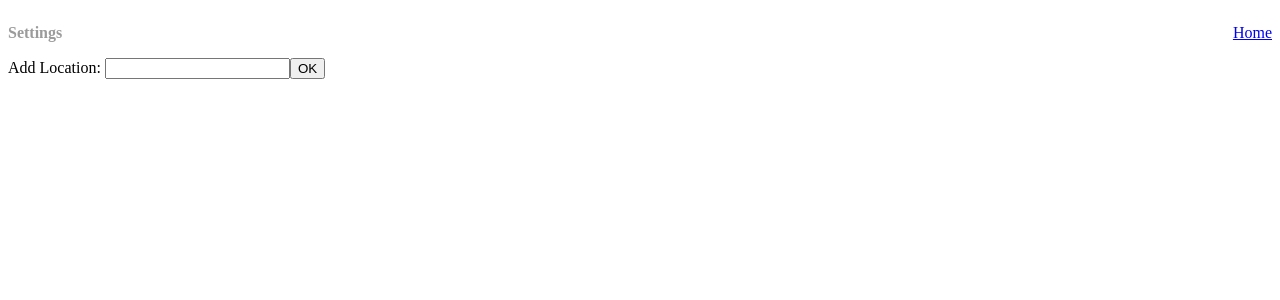
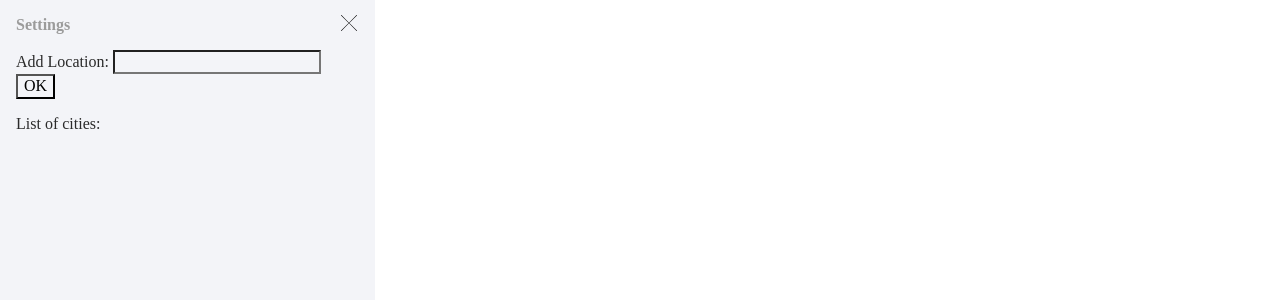
Before and after one commit to denshest/test-weather-widget, a Vue app: page /settings in a window 1280 px wide. Shown: the top 300 px of the page. Built offline with nearby package versions, Linux system fonts and the light colour scheme.

Commit message:
Add weather-card design

```diff
--- a/package.json
+++ b/package.json
@@ -9,6 +9,7 @@
   },
   "dependencies": {
     "core-js": "^3.6.5",
+    "normalize.css": "^8.0.1",
     "vue": "^3.0.0",
     "vue-router": "^4.0.0-0",
     "vuex": "^4.0.0-0"
--- a/src/App.vue
+++ b/src/App.vue
@@ -1,17 +1,20 @@
 <template>
   <Header/>
   <router-view/>
+  <SvgSprite/>
 </template>
 
 <script lang="ts">
-import {defineComponent} from "vue";
+  import {defineComponent} from "vue";
   import {MutationType} from "@/store/mutations/types";
   import store from "@/store"
   import Header from "@/components/Header.vue";
+  import SvgSprite from "@/components/SvgSprite.vue";
 
   export default defineComponent({
     name: "App",
     components: {
+      SvgSprite,
       Header
     },
     setup() {
@@ -19,3 +22,71 @@ import {defineComponent} from "vue";
     }
   })
 </script>
+
+
+<style lang="scss">
+  @import '~normalize.css';
+
+  *,
+  *:before,
+  *:after {
+    box-sizing: border-box;
+  }
+
+  html {
+    height: 100%;
+  }
+
+  body {
+    min-height: 100%;
+    margin: 0;
+    padding: 0;
+    background: #fff;
+    color: #2a2a2a;
+    position: relative;
+  }
+
+  input,
+  select,
+  button,
+  textarea {
+    appearance: none;
+    background: none;
+    outline: none;
+    &:hover,
+    &:focus,
+    &:active {
+      outline: none;
+      background: none;
+    }
+  }
+
+  select::-ms-expand,
+  input::-ms-clear,
+  input::-ms-reveal {
+    display: none;
+  }
+
+  input::-webkit-inner-spin-button,
+  input::-webkit-calendar-picker-indicator {
+    color: rgba(0, 0, 0, 0);
+    background-color: transparent;
+    -webkit-appearance: none;
+  }
+
+
+  body {
+    max-width: 375px;
+    max-height: 670px;
+    display: flex;
+    flex-direction: column;
+  }
+
+  #app {
+    width: 100%;
+    height: 100%;
+    flex-grow: 1;
+    padding: 0 16px 16px;
+    background-color: #f3f4f8;
+  }
+</style>
--- a/src/components/Header.vue
+++ b/src/components/Header.vue
@@ -1,13 +1,17 @@
 <template>
   <header class="header">
-    <p class="header__title">
+    <p class="header__title" v-if="currentRoute === 'settings'">
       Settings
     </p>
-    <router-link :to="{name: 'home'}" v-if="currentRoute !== 'home'">
-      Home
+    <router-link :to="{name: 'home'}" v-if="currentRoute === 'settings'" class="header__link">
+      <svg class="header__icon">
+        <use xlink:href="#icon-close"></use>
+      </svg>
     </router-link>
-    <router-link :to="{name: 'settings'}" v-if="currentRoute !== 'settings'">
-      Settings
+    <router-link :to="{name: 'settings'}" v-else class="header__link">
+      <svg class="header__icon header__icon_type_gear">
+        <use xlink:href="#icon-gear"></use>
+      </svg>
     </router-link>
   </header>
 </template>
@@ -31,6 +35,7 @@ export default defineComponent({
 
 <style lang="scss" scoped>
   .header {
+    height: 50px;
     display: flex;
     align-items: center;
     justify-content: space-between;
@@ -39,5 +44,24 @@ export default defineComponent({
       font-weight: 600;
       color: #9b9b9b;
     }
+
+    &__link {
+      justify-self: flex-end;
+      margin: 0 0 0 auto;
+    }
+
+    &__icon {
+      width: 16px;
+      height: 16px;
+      margin-right: 2px;
+
+      &_type {
+        &_gear {
+          width: 20px;
+          height: 20px;
+          margin-right: 0;
+        }
+      }
+    }
   }
 </style>
--- /dev/null
+++ b/src/components/Weather.vue
@@ -0,0 +1,57 @@
+<template>
+  <article class="weather-card">
+<!--    {{item}}-->
+    <header class="weather-card__header">
+      <p>
+        <strong>{{ item.name }}</strong>, {{ item.sys.country }}
+      </p>
+      <button>
+        update
+      </button>
+    </header>
+    <div style="display: flex; align-items: center">
+      <img :src="`http://openweathermap.org/img/wn/${item.weather[0].icon}@2x.png`">
+      <p>
+        {{ Math.trunc(item.main.temp) }}
+      </p>
+    </div>
+    <p>
+      Feels like {{ Math.trunc(item.main.feels_like) }}
+    </p>
+  </article>
+</template>
+
+<script lang="ts">
+import {defineComponent, PropType} from "vue"
+import Data from "@/models/Data";
+
+export default defineComponent({
+  name: "Weather",
+  props: {
+    item: {
+      type: Object as PropType<Data>,
+      required: true
+    }
+  }
+})
+</script>
+
+<style lang="scss" scoped>
+  .weather-card {
+    margin-bottom: 16px;
+    padding: 12px 16px;
+    background-color: #fff;
+    border-radius: 10px;
+    box-shadow: 0 0 2px rgba(0, 0, 0, .05);
+
+    &:last-of-type {
+      margin-bottom: 0;
+    }
+
+    &__header {
+      display: flex;
+      align-items: center;
+      justify-content: space-between;
+    }
+  }
+</style>
--- a/src/views/Home.vue
+++ b/src/views/Home.vue
@@ -1,20 +1,7 @@
 <template>
     <div>
       <div v-if="cities">
-        <div v-for="item in weatherList.list" :key="item.id" style="margin-bottom: 32px;">
-          <p>
-            {{ item.name }}, {{ item.sys.country }}
-          </p>
-          <div style="display: flex; align-items: center">
-            <img :src="`http://openweathermap.org/img/wn/${item.weather[0].icon}@2x.png`">
-            <p>
-              {{ Math.trunc(item.main.temp) }}
-            </p>
-          </div>
-          <p>
-            Feels like {{ Math.trunc(item.main.feels_like) }}
-          </p>
-        </div>
+        <Weather v-for="item in weatherList.list" :key="item.id" :item="item" />
       </div>
       <div v-else>
         Add city in Settings
@@ -29,9 +16,13 @@
   import GroupData from "@/models/GroupData";
   import Data from "@/models/Data";
   import {ActionType} from "@/store/actions/types";
+  import Weather from "@/components/Weather.vue";
 
   export default defineComponent({
     name: "Home",
+    components: {
+      Weather
+    },
     setup() {
       const isCurrentCityFound = computed(() => store.state.isCurrentCityFound)
       const cities = computed(() => store.state.cities)
--- a/src/views/Settings.vue
+++ b/src/views/Settings.vue
@@ -1,14 +1,5 @@
 <template>
   <div>
-    <div v-for="item in cities" :key="item.id" style="display: flex; margin-bottom: 32px;">
-      <p>
-        {{ item.name }}, {{ item.country }}
-      </p>
-      <button type="button" @click="deleteCity(item.id)">
-        delete
-      </button>
-    </div>
-
     <form @submit.prevent="fetchWeather">
       <label for="input_city">
         Add Location:
@@ -18,6 +9,19 @@
         OK
       </button>
     </form>
+    <p>
+      List of cities:
+    </p>
+    <div v-for="item in cities" :key="item.id" class="card">
+      <p class="card__title">
+        {{ item.name }}, {{ item.country }}
+      </p>
+      <button type="button" @click="deleteCity(item.id)" class="card__remove">
+        <svg>
+          <use xlink:href="#icon-trash"></use>
+        </svg>
+      </button>
+    </div>
   </div>
 </template>
 
@@ -62,6 +66,51 @@ export default defineComponent({
 })
 </script>
 
-<style scoped>
+<style lang="scss" scoped>
+  .card {
+    display: flex;
+    align-items: center;
+    justify-content: space-between;
+    margin-bottom: 16px;
+    padding: 12px;
+    background-color: #fff;
+    border-radius: 4px;
+    box-shadow: 0 2px 2px rgba(0,0,0,.4);
 
+    &:last-of-type {
+      margin-bottom: 0;
+    }
+
+    &__title {
+      margin: 0;
+    }
+
+    &__remove {
+      width: 20px;
+      height: 20px;
+      padding: 0;
+      background: none;
+      border: none;
+      box-shadow: none;
+
+      &:hover {
+        cursor: pointer;
+
+        svg {
+          fill: #ff3448
+        }
+      }
+
+      &:focus,
+      &:active {
+        outline: none;
+      }
+
+      svg {
+        width: 100%;
+        height: 100%;
+        transition: .3s ease all;
+      }
+    }
+  }
 </style>
```
Also changed, not shown: src/components/SvgSprite.vue (added, +26 -0 lines), 1 other file (tests, documents, lock files or other folders). Lines whose indentation alone changed are shown as unchanged.
